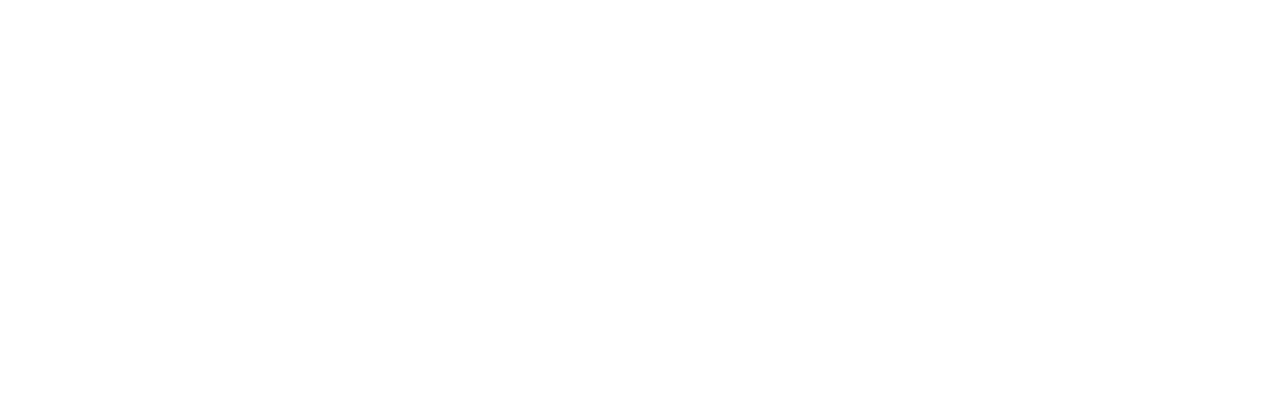
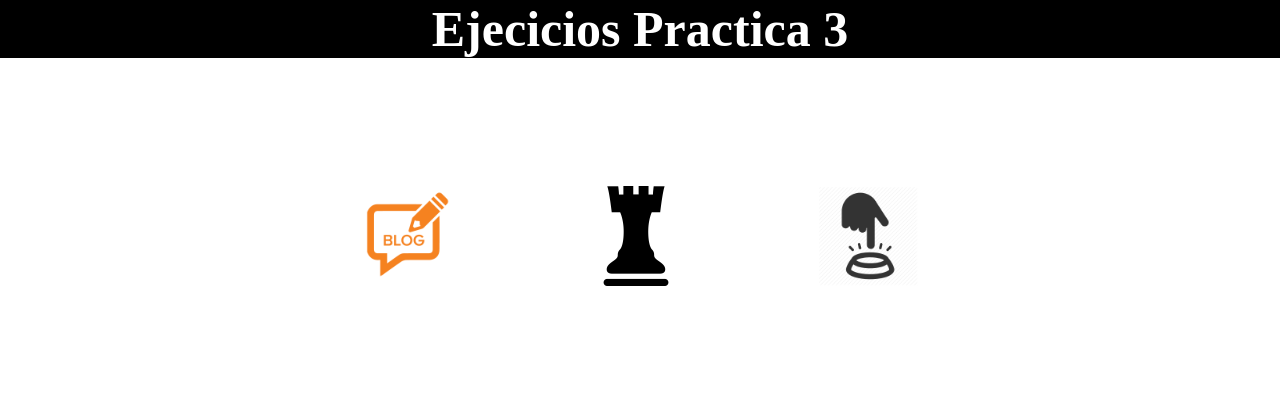
Before and after one commit to 00127417/Practica3, a plain HTML site: page index.html in a window 1280 px wide. Drawn offline with Linux system fonts and the light colour scheme.

Commit message:
se creo el menu global y se agregaron regresos a las paginas

```diff
--- a/Ejercicio2/assets/css/style.css
+++ b/Ejercicio2/assets/css/style.css
@@ -26,7 +26,7 @@
     top: 50vh;
     left: calc(50% - 15%);
 }
-img{
+header>img{
     width: 100%;
     height: 4em;
 }
--- /dev/null
+++ b/assets/css/style.css
@@ -0,0 +1,29 @@
+*{
+    margin: 0;
+    padding: 0;
+}
+ul{
+    display: inline;
+    padding: 60px;
+    margin-left: 18%;
+}
+ul>li{
+    display: inline;
+}
+ul>li>a>img{
+    height: 100px;
+    width: 100px;
+    margin: 5%;
+}
+
+.main{
+    width: 100%;
+	background-color:black;
+    color: white;
+    font-size: 25px;
+    margin-bottom: 5%;
+}
+
+.main>h1{
+    text-align: center;
+}
--- a/index.html
+++ b/index.html
@@ -0,0 +1,22 @@
+<!DOCTYPE html>
+<html lang="en">
+<head>
+    <meta charset="UTF-8">
+    <meta name="viewport" content="width=device-width, initial-scale=1.0">
+    <meta http-equiv="X-UA-Compatible" content="ie=edge">
+    <link rel="stylesheet" href="assets/css/style.css">
+    <title>Document</title>
+</head>
+<body>
+    <header>
+        <div class="main">
+            <h1>Ejecicios Practica 3</h1>
+        </div>
+    </header>
+    <ul>
+        <li><a href="Ejercicio1/index.html"><img src="assets/img/blog-icon.png"></a></li>
+        <li><a href="Ejercicio2/index.html"><img src="assets/img/chess-icon.png"></a></li>
+        <li><a href="Ejercicio3/index.html"><img src="assets/img/button-icon.png"></a></li>
+    </ul>
+</body>
+</html>
```
Also changed, not shown: Ejercicio1/index.html (+1 -0 lines), Ejercicio2/index.html (+1 -0 lines), Ejercicio3/index.html (+1 -0 lines), Ejercicio1/assets/img/home-icon.png (added), Ejercicio2/assets/img/home-icon.png (added), Ejercicio3/assets/img/home-icon.png (added), assets/img/blog-icon.png (added), assets/img/button-icon.png (added), assets/img/chess-icon.png (added).
